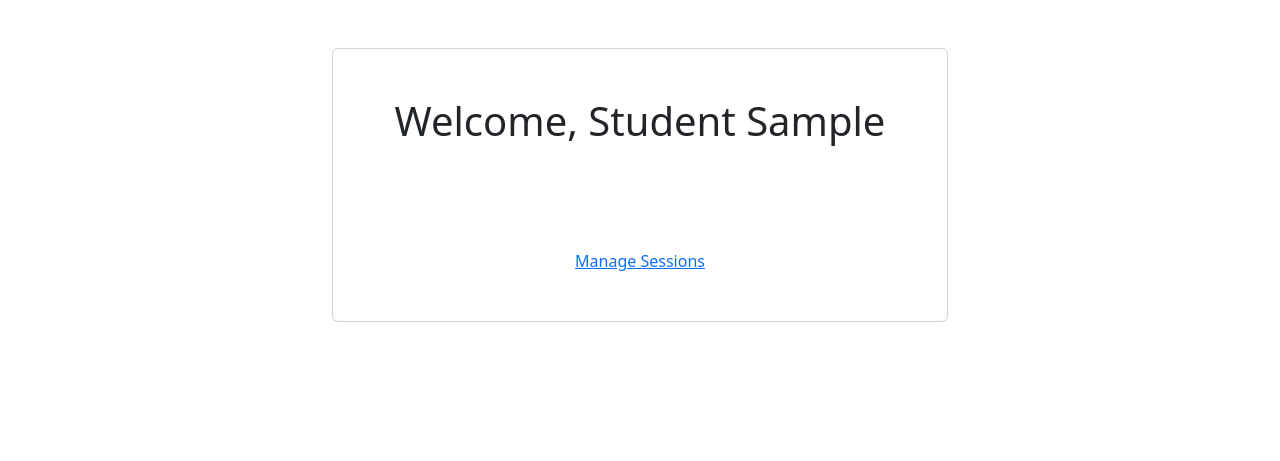
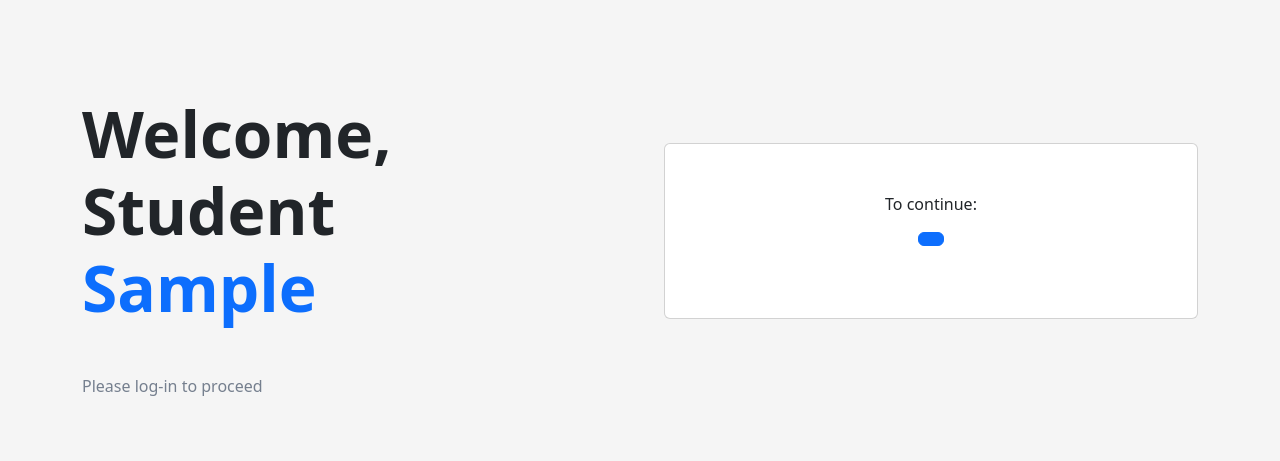
Before and after one commit to ARKarma/TutorMeA08, a Django app: page /student-home/ in a window 1280 px wide. Shown: the part 86-547 px from the top of the page. Run offline with Django 4.2, Linux system fonts and the light colour scheme; a user stored in the database is signed in; tables that the repository leaves empty hold one stand-in row (values such as "Sample post"); some libraries are stand-ins or nearby versions.

Commit message:
Update student_home.html

```diff
--- a/myapp/templates/student_home.html
+++ b/myapp/templates/student_home.html
@@ -1,17 +1,41 @@
 {% extends "myapp_base.html" %}
 {% block title %} Student Home {% endblock %}
 {% block content %}
-    <div class="container-lg col-lg-6 mt-5 mb-5 mb-lg-0">
-		<div class="card">
-			<div class="card-body py-5 px-md-3 text-center">
-                <h1> Welcome, Student {{cur_User.first_name}}</h1>
+    <section class="">
+    <!-- Jumbotron -->
+    <div class="px-4 py-5 px-md-5 text-center text-lg-start" style="background-color: hsl(0, 0%, 96%)">
+        <div class="container">
+            <div class="row gx-lg-5 align-items-center">
+                <div class="col-lg-6 mb-5 mb-lg-0">
+                    <h1 class="my-5 display-3 fw-bold ls-tight">
+                        Welcome, Student<br/>
+                        <span class="text-primary"> {{cur_User.first_name}}</span>
+                    </h1>
+                    <p style="color: hsl(217, 10%, 50.8%)">
+                        Please log-in to proceed
+                    </p>
+                </div>
+
+                <div class="col-lg-6 mb-5 mb-lg-0">
+                    <div class="card">
+                        <div class="card-body py-5 px-md-5">
+                            <form>
+                                <!-- 2 column grid layout with text inputs for the first and last names -->
+                                <!-- Register buttons -->
+                                <div class="row justify-content-center">
+                                    <div class="text-center">
+                                        <p>To continue:</p>
+                                        <button type="submit" class="btn btn-primary btn-block mb-4">
+                                        </button>
+                                    </div>
+                                </div>
+                            </form>
+                        </div>
+                    </div>
+                </div>
             </div>
-            <div class="card-body py-5 px-md-3 text-center">
-                <a href ="{% url 'current-appointments'%}">
-                    Manage Sessions
-                </a>
-            </div>
-
         </div>
     </div>
+    <!-- Jumbotron -->
+</section>
  {% endblock %}
```
